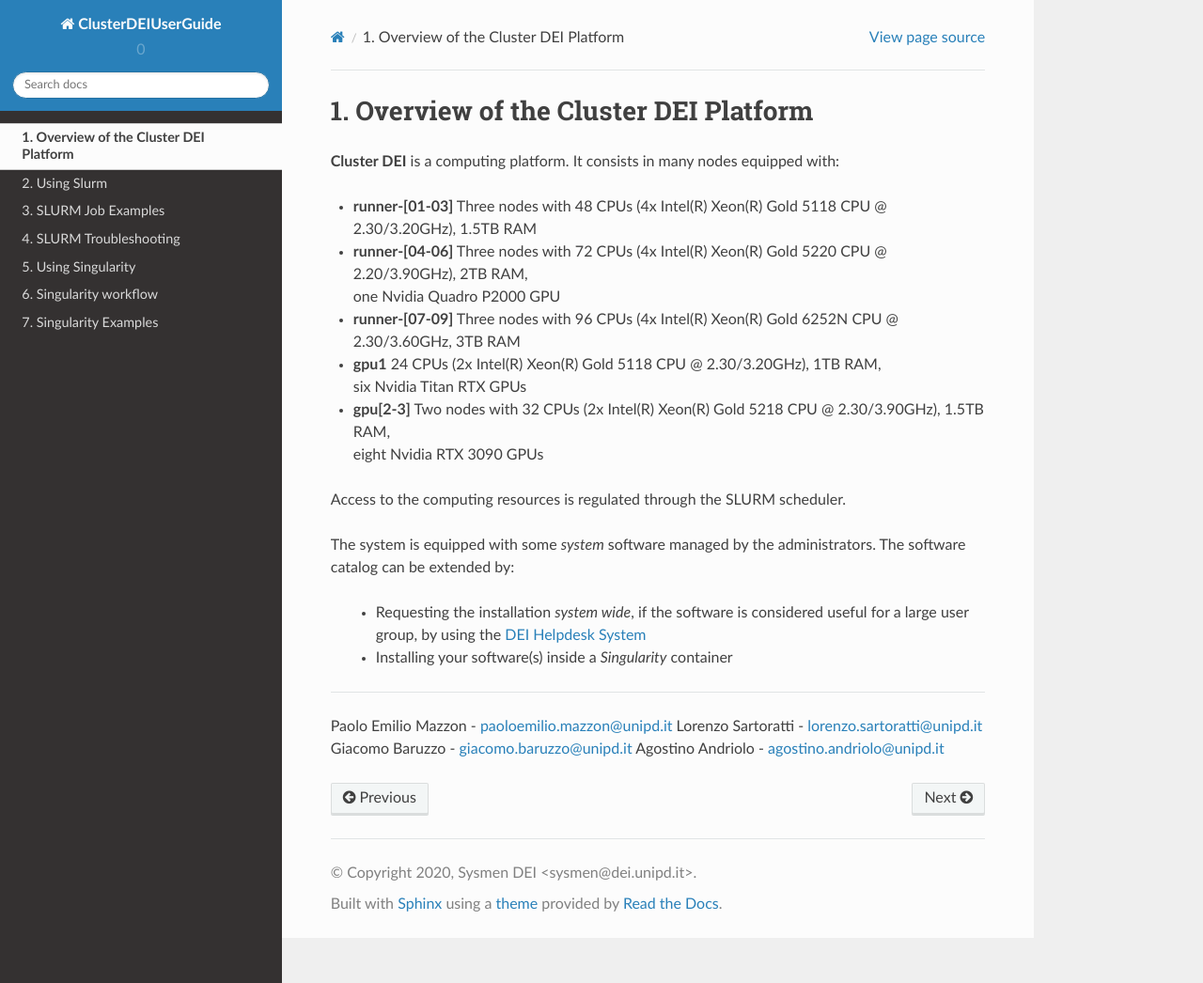
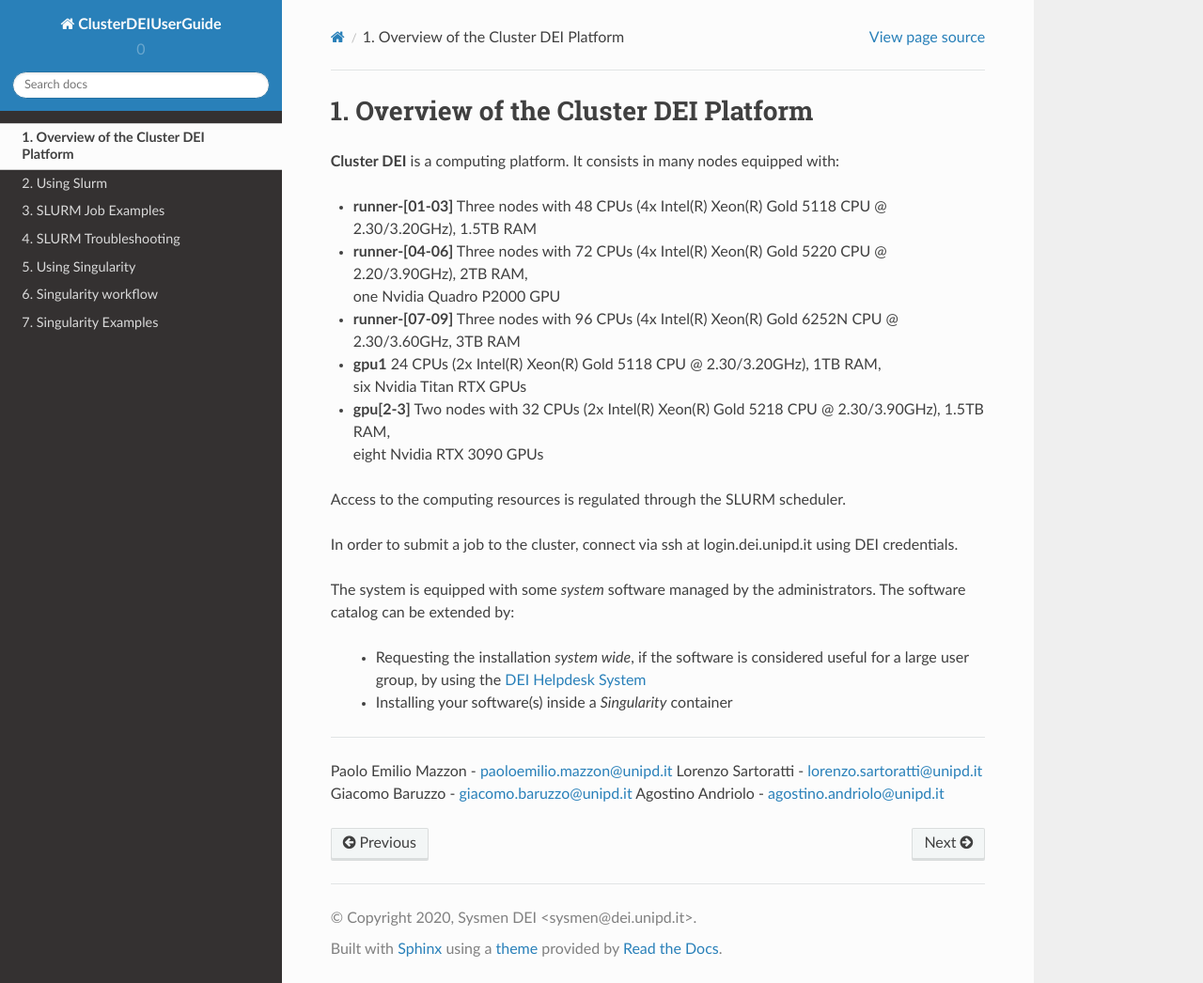
Before and after one commit to agostinoandriolo/clusterDEIguide, a Sphinx documentation site: the page built from ClusterDEIUserGuide-master/docs/Overview.rst, in a window 1280 px wide and 1046 px high. Shown: the whole window at 94% size. Built offline with Sphinx 7.4.7 and the Read the Docs theme 2.0.0, drawn with Linux system fonts in a browser that asks for light colours.

Commit message:
Update Overview.rst

```diff
--- a/ClusterDEIUserGuide-master/docs/Overview.rst
+++ b/ClusterDEIUserGuide-master/docs/Overview.rst
@@ -20,6 +20,8 @@ Overview of the Cluster DEI Platform
 
 Access to the computing resources is regulated through the SLURM scheduler.
 
+In order to submit a job to the cluster, connect via ssh at login.dei.unipd.it using DEI credentials.
+
 The system is equipped with some *system* software managed by the administrators. The software
 catalog can be extended by:
 
```
